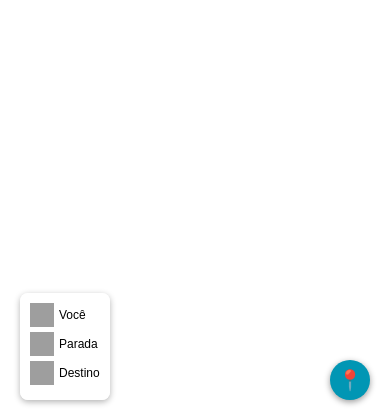
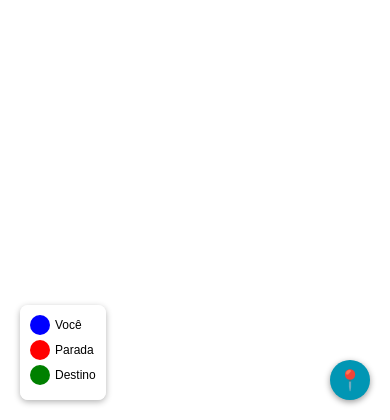
Before and after one commit to alvesmagnocavalcante/desce_aqui, a Django app: page / in a window 390 px wide. Shown: the part 424-844 px from the top of the page. Run offline with Django 5.2, Linux system fonts and the light colour scheme; grey boxes are pictures that could not be loaded.

Commit message:
Update index.html

```diff
--- a/busapp/templates/index.html
+++ b/busapp/templates/index.html
@@ -11,7 +11,6 @@
 <style>
 body, html { margin:0; padding:0; height:100%; font-family: Arial, sans-serif; overflow:hidden; }
 #map { height:100%; width:100%; }
-
 #controls {
     position:absolute; top:10px; left:50%; transform:translateX(-50%);
     background: rgba(255,255,255,0.95); padding:10px; border-radius:12px;
@@ -21,7 +20,6 @@
 #destino { padding:10px; font-size:16px; border-radius:8px; border:1px solid #ccc; width:100%; box-sizing:border-box; }
 button { padding:10px; font-size:16px; border:none; border-radius:8px; background-color:#0196B4; color:white; cursor:pointer; transition:0.3s; }
 button:hover { background-color:#016e8a; }
-
 #center-btn {
     position:absolute; bottom:20px; right:20px; z-index:1001;
     width:50px; height:50px; border-radius:50%; background-color:#0196B4; color:white;
@@ -29,20 +27,17 @@
     transition:0.3s;
 }
 #center-btn:hover { background-color:#016e8a; }
-
 #legenda {
     position:absolute; bottom:20px; left:20px; z-index:1001;
     background: rgba(255,255,255,0.9); padding:10px; border-radius:8px; box-shadow:0 2px 6px rgba(0,0,0,0.3);
     font-size:14px;
 }
 .legenda-item { display:flex; align-items:center; gap:5px; margin-bottom:5px; }
-    .legenda-item img { width:24px; height:24px; }
-
-    @media (max-width:600px){
-        #destino, button{ font-size:14px; }
-        #center-btn{ width:40px; height:40px; font-size:20px; line-height:40px; }
-        #legenda{ font-size:12px; }
-    }
+.legenda-item span { display:inline-block; width:20px; height:20px; border-radius:50%; }
+.legenda-usuario { background: blue; }
+.legenda-parada { background: red; }
+.legenda-destino { background: green; }
+@media (max-width:600px){ #destino, button{ font-size:14px; } #center-btn{ width:40px; height:40px; font-size:20px; line-height:40px; } #legenda{ font-size:12px; } }
 </style>
 </head>
 <body>
@@ -57,121 +52,82 @@
 <div id="center-btn" onclick="centralizarUsuario()">📍</div>
 
 <div id="legenda">
-    <div class="legenda-item"><img src="https://cdn-icons-png.flaticon.com/512/64/64113.png" alt="Você"/> Você</div>
-    <div class="legenda-item"><img src="https://cdn-icons-png.flaticon.com/512/252/252025.png" alt="Parada"/> Parada</div>
-    <div class="legenda-item"><img src="https://cdn-icons-png.flaticon.com/512/684/684908.png" alt="Destino"/> Destino</div>
+    <div class="legenda-item"><span class="legenda-usuario"></span> Você</div>
+    <div class="legenda-item"><span class="legenda-parada"></span> Parada</div>
+    <div class="legenda-item"><span class="legenda-destino"></span> Destino</div>
 </div>
 
 <script>
 let map, userMarker, stopMarker, destMarker;
-let alertaEmitido=false, firstPosition=true, seguirUsuario=true;
+let alertaEmitido=false, seguirUsuario=true;
 
-// Inicializa mapa
+const icons = {
+    usuario: new L.Icon({iconUrl:'https://cdn.jsdelivr.net/gh/pointhi/leaflet-color-markers/img/marker-icon-blue.png', shadowUrl:'https://cdnjs.cloudflare.com/ajax/libs/leaflet/1.7.1/images/marker-shadow.png', iconSize:[25,41], iconAnchor:[12,41], popupAnchor:[1,-34], shadowSize:[41,41]}),
+    parada: new L.Icon({iconUrl:'https://cdn.jsdelivr.net/gh/pointhi/leaflet-color-markers/img/marker-icon-red.png', shadowUrl:'https://cdnjs.cloudflare.com/ajax/libs/leaflet/1.7.1/images/marker-shadow.png', iconSize:[25,41], iconAnchor:[12,41], popupAnchor:[1,-34], shadowSize:[41,41]}),
+    destino: new L.Icon({iconUrl:'https://cdn.jsdelivr.net/gh/pointhi/leaflet-color-markers/img/marker-icon-green.png', shadowUrl:'https://cdnjs.cloudflare.com/ajax/libs/leaflet/1.7.1/images/marker-shadow.png', iconSize:[25,41], iconAnchor:[12,41], popupAnchor:[1,-34], shadowSize:[41,41]})
+};
+
 function startMap(lat,lng){
     if(!map){
-        map = L.map('map').setView([lat,lng],16);
+        map=L.map('map').setView([lat,lng],16);
         L.tileLayer('https://{s}.tile.openstreetmap.org/{z}/{x}/{y}.png',{ attribution:'&copy; OpenStreetMap contributors' }).addTo(map);
-
         map.on('movestart',()=>{ seguirUsuario=false; });
 
-        userMarker = L.marker([lat,lng],{
-            title:"Você",
-            icon:L.icon({ iconUrl:'https://cdn-icons-png.flaticon.com/512/64/64113.png', iconSize:[32,32] })
-        }).addTo(map);
+        userMarker=L.marker([lat,lng],{icon:icons.usuario,title:"Você"}).addTo(map);
     }
 }
 
 function updateUser(lat,lng){
     if(userMarker){
-        if(firstPosition){ userMarker.setLatLng([lat,lng]); firstPosition=false; }
-        else{ animateMarker(userMarker,[userMarker.getLatLng(), L.latLng(lat,lng)],500); }
+        const pos=userMarker.getLatLng();
+        const distancia=Math.sqrt((lat-pos.lat)**2+(lng-pos.lng)**2);
+        if(distancia>0.00001){ userMarker.setLatLng([lat,lng]); if(seguirUsuario) map.setView([lat,lng]); }
     }
 }
 
-function animateMarker(marker,latlngs,duration){
-    let start=null;
-    const [startLatLng,endLatLng]=latlngs;
-    function step(timestamp){
-        if(!start) start=timestamp;
-        const progress=Math.min((timestamp-start)/duration,1);
-        const lat=startLatLng.lat+(endLatLng.lat-startLatLng.lat)*progress;
-        const lng=startLatLng.lng+(endLatLng.lng-startLatLng.lng)*progress;
-        marker.setLatLng([lat,lng]);
-        if(progress<1) requestAnimationFrame(step);
-    }
-    requestAnimationFrame(step);
-}
-
 function calcularDistancia(lat1,lng1,lat2,lng2){
-    const R=6371000;
-    const toRad=x=>x*Math.PI/180;
-    const dLat=toRad(lat2-lat1);
-    const dLng=toRad(lng2-lng1);
+    const R=6371000; const toRad=x=>x*Math.PI/180;
+    const dLat=toRad(lat2-lat1); const dLng=toRad(lng2-lng1);
     const a=Math.sin(dLat/2)**2+Math.cos(toRad(lat1))*Math.cos(toRad(lat2))*Math.sin(dLng/2)**2;
     const c=2*Math.atan2(Math.sqrt(a),Math.sqrt(1-a));
     return R*c;
 }
 
 async function updateStop(lat,lng){
-    const destino=document.getElementById("destino").value;
-    if(!destino) return;
+    const destino=document.getElementById("destino").value; if(!destino) return;
     try{
         const url=`/nearest_stop/?lat=${lat}&lng=${lng}&destino=${encodeURIComponent(destino)}&raio=500`;
-        const resp=await fetch(url);
-        const data=await resp.json();
-        if(data.error) return;
+        const resp=await fetch(url); const data=await resp.json(); if(data.error) return;
 
         if(stopMarker) map.removeLayer(stopMarker);
         if(destMarker) map.removeLayer(destMarker);
 
-        stopMarker = L.marker([data.lat,data.lng],{
-            title:"Parada",
-            icon:L.icon({ iconUrl:'https://cdn-icons-png.flaticon.com/512/252/252025.png', iconSize:[32,32] })
-        }).addTo(map);
-
-        destMarker = L.marker([data.dest_lat,data.dest_lng],{
-            title:"Destino",
-            icon:L.icon({ iconUrl:'https://cdn-icons-png.flaticon.com/512/684/684908.png', iconSize:[32,32] })
-        }).addTo(map);
+        stopMarker=L.marker([data.lat,data.lng],{icon:icons.parada,title:"Parada"}).addTo(map);
+        destMarker=L.marker([data.dest_lat,data.dest_lng],{icon:icons.destino,title:"Destino"}).addTo(map);
 
         const distancia=calcularDistancia(lat,lng,data.lat,data.lng);
         if(distancia<=50 && !alertaEmitido){
-            alertaEmitido=true;
-            alert("🚌 Sua parada é a próxima!");
-            const msg=new SpeechSynthesisUtterance("Sua parada é a próxima!");
-            window.speechSynthesis.speak(msg);
+            alertaEmitido=true; alert("🚌 Sua parada é a próxima!");
+            const msg=new SpeechSynthesisUtterance("Sua parada é a próxima!"); window.speechSynthesis.speak(msg);
         }
     }catch(err){ console.warn("Erro ao buscar parada: "+err); }
 }
 
-function centralizarUsuario(){
-    if(userMarker && map){ map.setView(userMarker.getLatLng()); seguirUsuario=true; }
-}
+function centralizarUsuario(){ if(userMarker && map){ map.setView(userMarker.getLatLng()); seguirUsuario=true; } }
 
 function startTracking(){
     if(navigator.geolocation){
         navigator.geolocation.getCurrentPosition(
-            pos=>{
-                const lat=pos.coords.latitude;
-                const lng=pos.coords.longitude;
-                startMap(lat,lng);
-                updateUser(lat,lng);
-                updateStop(lat,lng);
-
+            pos=>{ const lat=pos.coords.latitude; const lng=pos.coords.longitude;
+                startMap(lat,lng); updateUser(lat,lng); updateStop(lat,lng);
                 navigator.geolocation.watchPosition(
-                    pos=>{
-                        const lat=pos.coords.latitude;
-                        const lng=pos.coords.longitude;
-                        updateUser(lat,lng);
-                        updateStop(lat,lng);
-                        if(seguirUsuario) map.setView([lat,lng]);
-                    },
+                    pos=>{ const lat=pos.coords.latitude; const lng=pos.coords.longitude; updateUser(lat,lng); updateStop(lat,lng); },
                     err=>console.warn("Erro ao atualizar localização: "+err.message),
-                    { enableHighAccuracy:true, maximumAge:10000, timeout:30000 }
+                    { enableHighAccuracy:true, maximumAge:0, timeout:10000 }
                 );
             },
             err=>console.warn("Erro ao pegar localização inicial: "+err.message),
-            { enableHighAccuracy:true, maximumAge:10000, timeout:30000 }
+            { enableHighAccuracy:true, maximumAge:0, timeout:10000 }
         );
     } else { console.warn("Seu navegador não suporta geolocalização."); }
 }
```
Lines whose indentation alone changed are shown as unchanged.
